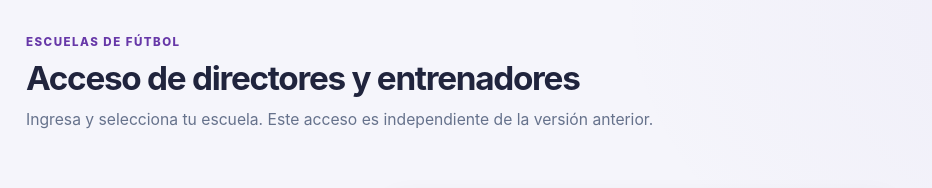
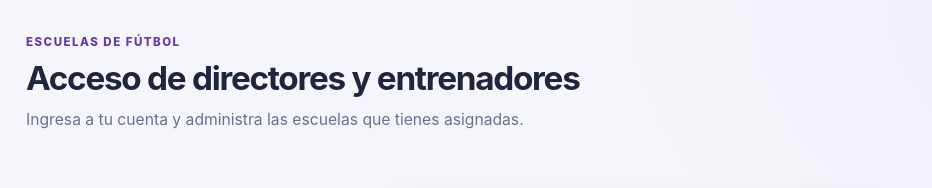
Before and after one commit to Danielreyes95/Proyecto_de_Titulo, a website: page public/director-acceso.html in a window 1280 px wide. Shown: the top 188 px of the page, without its empty margins (0-932 px from the left). Drawn offline with Linux system fonts and the light colour scheme.

Commit message:
docs(ui): actualizar textos de ayuda y navegación

```diff
--- a/public/director-acceso.html
+++ b/public/director-acceso.html
@@ -6,7 +6,7 @@
 <script src="/js/ui-propuesta2.js" defer></script>
 </head><body><main class="layout">
 <header class="cabecera"><div><span class="eyebrow">ESCUELAS DE FÚTBOL</span><h1>Acceso de directores y entrenadores</h1>
-<p>Ingresa y selecciona tu escuela. Este acceso es independiente de la versión anterior.</p></div>
+<p>Ingresa a tu cuenta y administra las escuelas que tienes asignadas.</p></div>
 <button id="salir" class="secundario" type="button" hidden>Salir</button></header>
 <section id="loginPanel" class="panel auth-panel"><h2>Iniciar sesión</h2>
 <form id="login" class="formulario">
```
